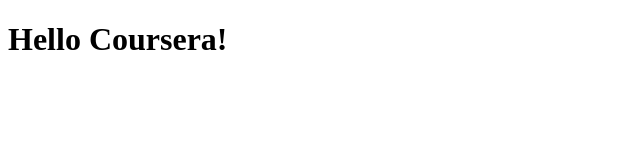
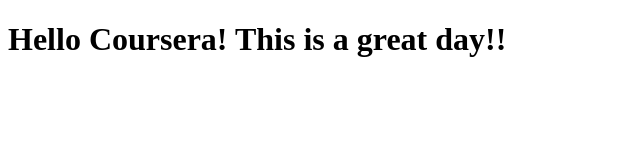
Before and after one commit to Joyvinod/coursera-test, a plain HTML site: page site/index.html in a window 1280 px wide. Shown: the whole page, without its empty margins (0-640 px from the left). Drawn offline with Linux system fonts and the light colour scheme.

Commit message:
Small addition to our page content.

```diff
--- a/site/index.html
+++ b/site/index.html
@@ -4,6 +4,6 @@
 	<title>Hello Coursera</title>
 </head>
 <body>
-<h1> Hello Coursera!</h1>
+<h1> Hello Coursera! This is a great day!!</h1>
 </body>
 </html>
```
